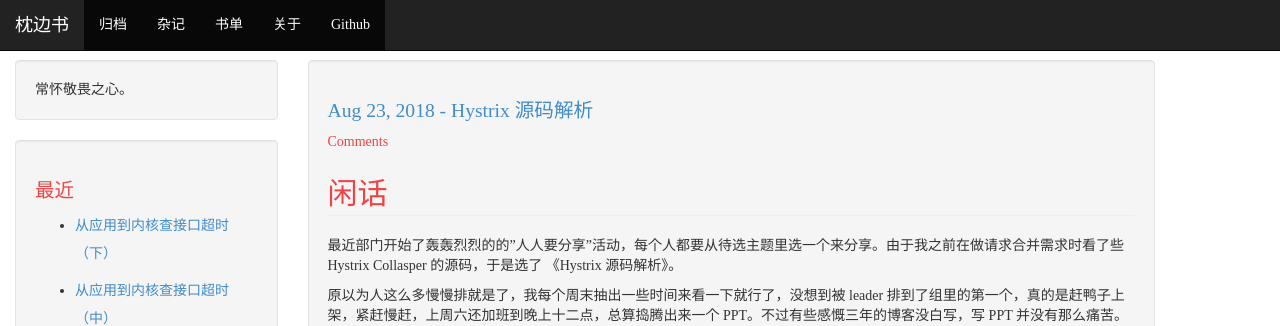
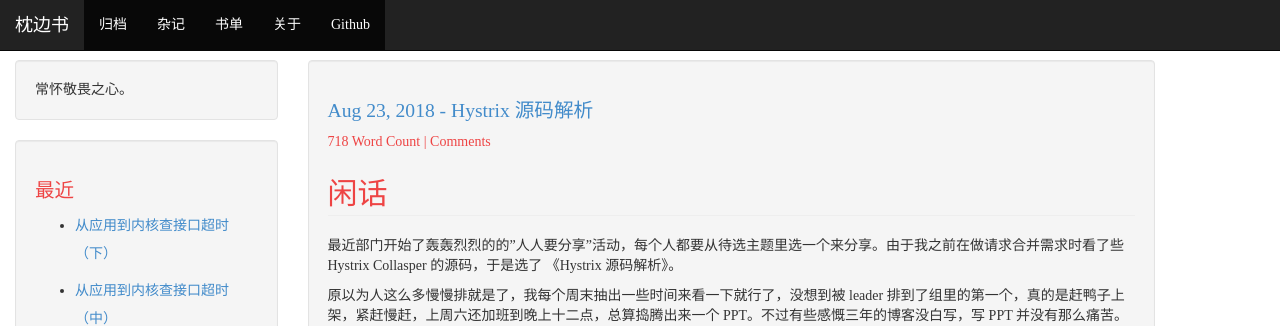
Before and after one commit to zhenbianshu/zhenbianshu.github.io, a Jekyll site: the page built from _posts/2018-08-23-hystrix_code_design_share.md, in a window 1280 px wide and 1350 px high. Shown: the top 326 px of the window. Built offline with Jekyll 4.4.1, drawn with Linux system fonts in a browser that asks for light colours; comment, search, counter and statistics services are not loaded.

Commit message:
add wordcount & modify pagination;

```diff
--- a/_config.yml
+++ b/_config.yml
@@ -12,7 +12,7 @@
 disqus: 'zhenbianshu'
 
 permalink: /:year/:month/:title.html
-paginate: 3
+paginate: 10
 
 highlighter: rouge
 markdown: kramdown
--- a/_layouts/post.html
+++ b/_layouts/post.html
@@ -12,10 +12,10 @@
                         }}</a></h1>
                     {% if site.comments and page.comments %}
                     {% if site.disqus != '' %}
-                    <p class="author"><a href="#disqus_thread" data-disqus-identifier="{{ page.url | slugify }}">Comments</a>
+                    <p class="author"><span>{{ page.content | strip_html | strip_newlines | split: "" | size }} Word Count | </span><a href="#disqus_thread" data-disqus-identifier="{{ page.url | slugify }}">Comments</a>
                     </p>
                     {% elsif site.isso != '' %}
-                    <p class="author"><a href="{{ site.baseurl }}{{ page.url }}{{ site.isso_suffix }}#isso-thread">Comments</a>
+                    <p class="author"><span>{{ page.content | strip_html | strip_newlines | split: "" | size }} Word Count | </span><a href="{{ site.baseurl }}{{ page.url }}{{ site.isso_suffix }}#isso-thread">Comments</a>
                     </p>
                     {% endif %}
                     {% endif %}
--- a/index.html
+++ b/index.html
@@ -8,13 +8,13 @@
         <h1><a href="{{ site.baseurl}}{{ post.url }}">{{ post.date | date: "%b %-d, %Y" }} - {{ post.title }}</a></h1>
         {% if site.comments and post.comments %}
             {% if site.disqus != '' %}
-            <p class="author"><a href="{{ site.baseurl }}{{ post.url }}/#disqus_thread" data-disqus-identifier="{{ post.url | slugify }}">Comments</a></p>
+        <p class="author"><span>{{ post.content | strip_html | strip_newlines | split: "" | size }} Word Count | </span><a href="{{ site.baseurl }}{{ post.url }}/#disqus_thread" data-disqus-identifier="{{ post.url | slugify }}">Comments</a></p>
             {% elsif site.isso != '' %}
-            <p class="author"><a href="{{ site.baseurl }}{{ post.url }}{{ site.isso_suffix }}#isso-thread">Comments</a></p>
+            <p class="author"><span>{{ post.content | strip_html | strip_newlines | split: "" | size }} Word Count | </span><a href="{{ site.baseurl }}{{ post.url }}{{ site.isso_suffix }}#isso-thread">Comments</a></p>
             {% endif %}
         {% endif %}
         <div class="content">
-            {{ post.content }}
+            {{ post.content | strip_html | truncate: 300 }}
         </div>
     </div>
 </div>
```
